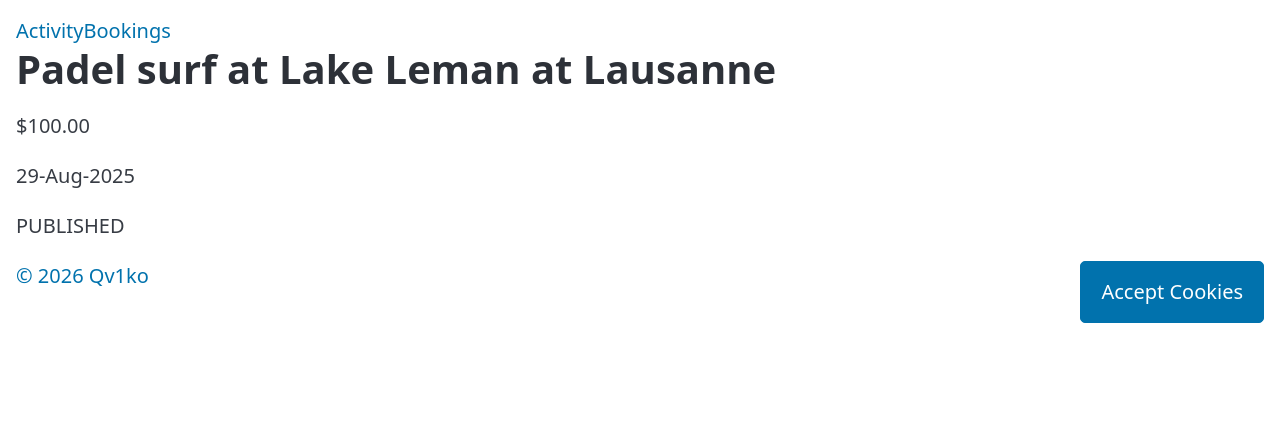
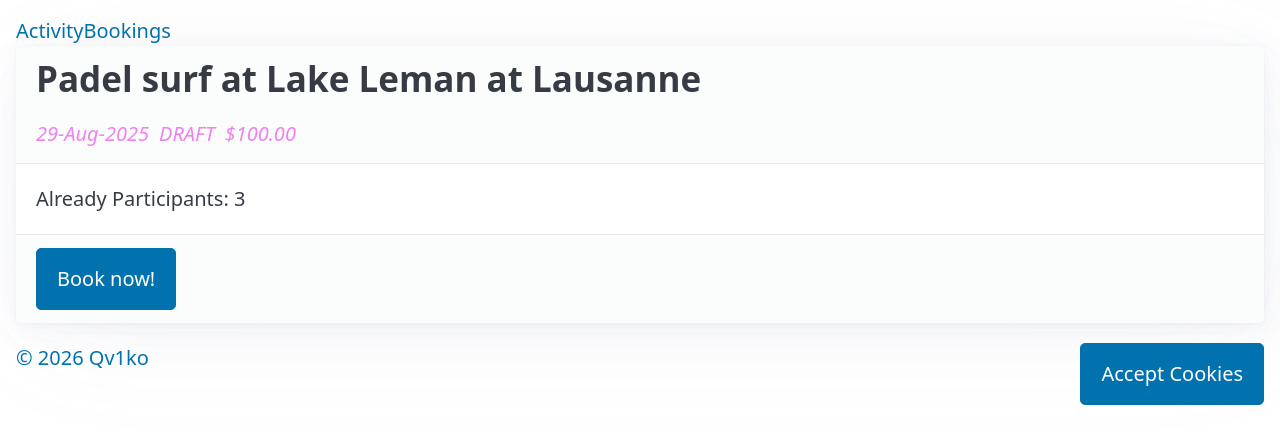
Before and after one commit to Qv1ko/curso-angular-moderno, an Angular app: page / in a window 1280 px wide. Shown: the top 444 px of the page. Built offline with nearby package versions, Linux system fonts and the light colour scheme.

Commit message:
feat: add styles and improves in the bookings component

```diff
--- a/src/app/bookings/bookings.css
+++ b/src/app/bookings/bookings.css
@@ -0,0 +1,27 @@
+.draft {
+  color: violet;
+  font-style: italic;
+}
+
+.published {
+  color: limegreen;
+}
+
+.confirmed {
+  color: green;
+}
+
+.sold-out {
+  color: green;
+  font-style: italic;
+}
+
+.done {
+  color: orange;
+  font-style: italic;
+}
+
+.cancelled {
+  color: red;
+  font-style: italic;
+}
--- a/src/app/bookings/bookings.html
+++ b/src/app/bookings/bookings.html
@@ -1,6 +1,16 @@
-<h1>{{ activity | activityTitle }}</h1>
-<div>
-  <p>{{ activity.price | currency }}</p>
-  <p>{{ activity.date | date:"dd-MMM-yyyy" }}</p>
-  <p>{{ activity.status | uppercase }}</p>
-</div>
+<article>
+  <header>
+    <h2>{{ activity | activityTitle }}</h2>
+    <div [className]="activity.status">
+      <span>{{ activity.date | date:"dd-MMM-yyyy" }}</span>
+      <span>{{ activity.status | uppercase }}</span>
+      <span>{{ activity.price | currency }}</span>
+    </div>
+  </header>
+  <main>
+    <div>Already Participants: {{ currentParticipants }}</div>
+  </main>
+  <footer>
+    <button>Book now!</button>
+  </footer>
+</article>
--- a/src/app/bookings/bookings.ts
+++ b/src/app/bookings/bookings.ts
@@ -18,10 +18,11 @@ export class Bookings {
     date: new Date(2025, 7, 29),
     minParticipants: 4,
     maxParticipants: 10,
-    status: 'published',
+    status: 'draft',
     id: 1,
     slug: 'paddle-surf',
     duration: 2,
     userId: 1,
   };
+  currentParticipants = 3;
 }
```
